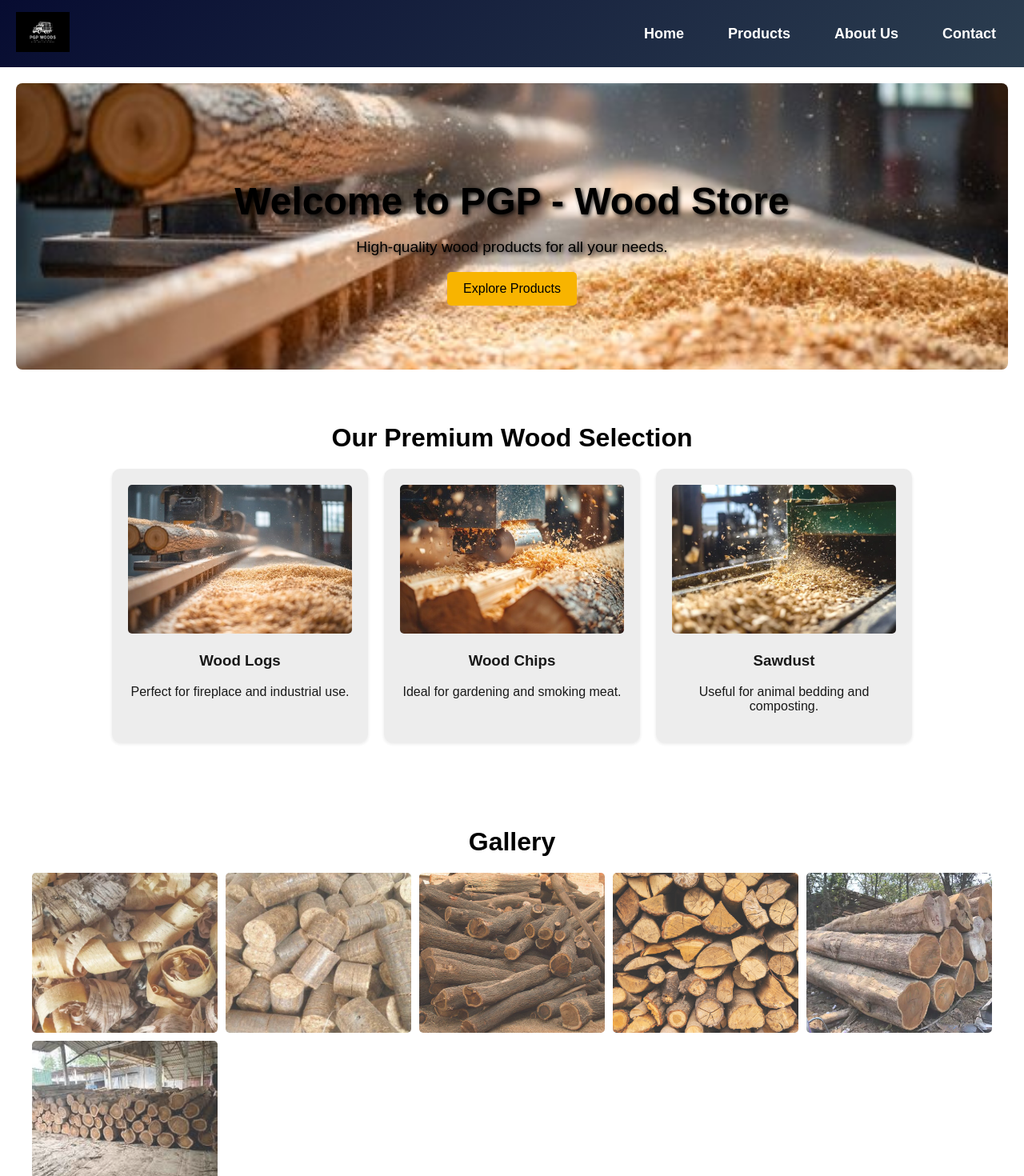
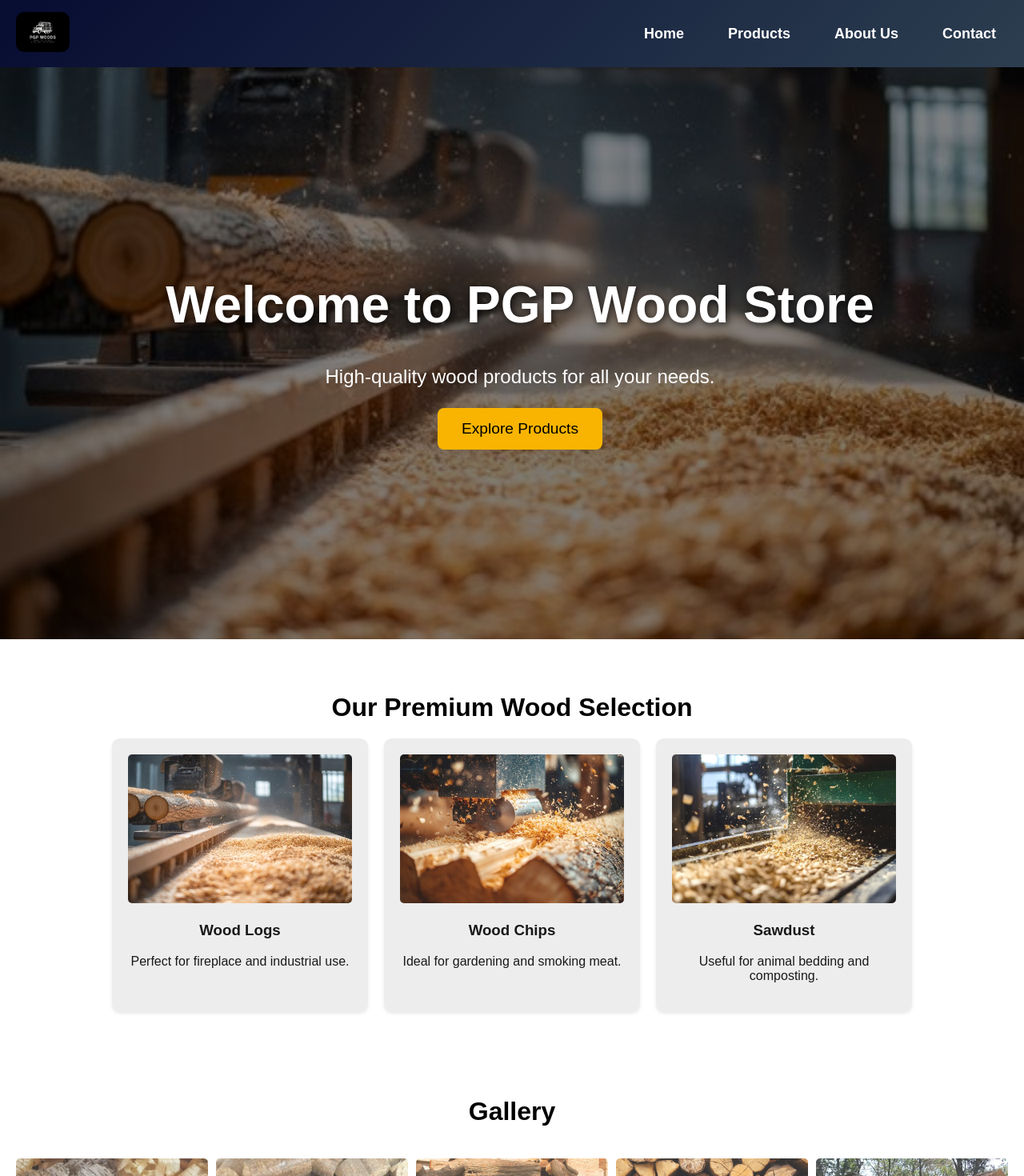
Before and after one commit to mavdranathunga/wood_store, a React (Create React App) app: page / in a window 1280 px wide. Shown: the top 1470 px of the page at 80% size. Built offline with nearby package versions, Linux system fonts and the light colour scheme.

Commit message:
More styles on pages.

```diff
--- a/src/App.css
+++ b/src/App.css
@@ -20,7 +20,7 @@
   flex-direction: column;
   justify-content: center; /* Centers content */
   align-items: center;
-  padding: 20px;
+  /*padding: 20px;*/
   text-align: center;
 }
 
--- a/src/css/About.css
+++ b/src/css/About.css
@@ -4,6 +4,7 @@
   text-align: center;
   font-family: Arial, sans-serif;
   color: #333;
+  padding: 20px;
 }
 
 .hero-section {
@@ -30,13 +31,14 @@
 }
 
 .about-content {
-  padding: 20px;
+  padding: 30px 20px;
 }
 
 .mission-vision {
   display: flex;
   justify-content: space-between;
   gap: 20px;
+  padding: 30px 0px;
 }
 
 .mission, .vision {
@@ -56,6 +58,11 @@
   font-weight: bold;
 }
 
+
+.contact {
+  padding: 20px 0px;
+}
+
 .contact a {
   color: #007BFF;
   text-decoration: none;
--- a/src/css/Contact.css
+++ b/src/css/Contact.css
@@ -2,9 +2,10 @@
   display: flex;
   flex-direction: column;
   align-items: center;
-  gap: 20px;
-  padding: 30px 60px;
-  background: #f4f4f4;
+  gap: 30px;
+  padding: 60px 60px;
+  background: #ffffff;
+  width: 70%;
 }
 
 .contact-card {
@@ -13,7 +14,7 @@
   border-radius: 12px;
   box-shadow: 0 5px 15px rgba(0, 0, 0, 0.1);
   text-align: center;
-  max-width: 400px;
+  max-width: 600px;
   width: 100%;
 }
 
@@ -51,7 +52,7 @@
   padding: 30px;
   border-radius: 12px;
   box-shadow: 0 5px 15px rgba(0, 0, 0, 0.1);
-  max-width: 400px;
+  max-width: 600px;
   width: 100%;
   text-align: center;
 }
--- a/src/css/Footer.css
+++ b/src/css/Footer.css
@@ -1,5 +1,5 @@
 .footer {
-  background-color: #070c31;
+  background: linear-gradient(135deg, #02051d, #384d63);
   color: white;
   text-align: center;
   padding: 40px 5px;
--- a/src/css/Home.css
+++ b/src/css/Home.css
@@ -6,38 +6,66 @@
 }
 
 /* Hero Section */
+/* Hero Section */
 .hero {
   background: url("../../public/images/background1.jpg") center/cover no-repeat;
-  color: rgb(0, 0, 0);
-  padding: 80px 20px;
-  border-radius: 8px;
-  text-shadow: 2px 2px 5px rgba(0, 0, 0, 0.8);
+  color: rgb(255, 255, 255);
+  height: calc(100vh - 115px); /* Full screen height */
+  display: flex;
+  flex-direction: column;
+  align-items: center;
+  justify-content: center;
+  text-align: center;
+  padding: 0px 0px 30px 20px;
+  position: relative;
+  min-height: fit-content;
+}
+
+.hero::before {
+  content: "";
+  position: absolute;
+  top: 0;
+  left: 0;
+  width: 100%;
+  height: 100%;
+  background: rgba(0, 0, 0, 0.5); /* Dark overlay */
+  z-index: 1;
+}
+
+.hero h1,
+.hero p,
+.explore-btn {
+  position: relative;
+  z-index: 2;
 }
 
 .hero h1 {
-  font-size: 3rem;
-  margin-bottom: 10px;
+  font-size: clamp(2rem, 5vw, 4rem);
+  margin-bottom: 15px;
+  text-shadow: 2px 2px 10px rgba(0, 0, 0, 0.8);
 }
 
 .hero p {
-  font-size: 1.2rem;
-  margin-bottom: 20px;
+  font-size: clamp(1rem, 2.5vw, 1.5rem);
+  margin-bottom: 25px;
 }
 
 .explore-btn {
-  padding: 12px 20px;
-  font-size: 1rem;
+  padding: 15px 30px;
+  font-size: clamp(0.9rem, 2.1vw, 1.2rem);
   background: #f8b400;
   color: black;
   border: none;
   cursor: pointer;
   transition: 0.3s;
-  border-radius: 5px;
+  border-radius: 8px;
 }
 
 .explore-btn:hover {
   background: #ffcc00;
+  transform: scale(1.05);
 }
+
 
 /* Featured Products */
 .featured {
@@ -84,7 +112,7 @@
 
 .gallery h2 {
   font-size: 2rem;
-  margin-bottom: 20px;
+  margin-bottom: 40px;
 }
 
 .gallery-grid {
--- a/src/css/Navbar.css
+++ b/src/css/Navbar.css
@@ -19,10 +19,11 @@
     width: auto;
     cursor: pointer;
     transition: transform 0.3s;
+    border-radius: 10px;
   }
 
   .logo img:hover {
-    transform: scale(1.1);
+    transform: scale(1.2);
   }
 
   /* Navigation Links */
--- a/src/css/Products.css
+++ b/src/css/Products.css
@@ -1,8 +1,12 @@
 /* src/css/Products.css */
 .products {
   text-align: center;
+  padding: 20px;
 }
 
+.products .product-grid {
+  padding-top: 30px;
+}
 .product-grid {
   display: flex;
   justify-content: center;
--- a/src/pages/Home.js
+++ b/src/pages/Home.js
@@ -7,7 +7,7 @@
     <div className="home-container">
       {/* Hero Section */}
       <section className="hero">
-        <h1>Welcome to PGP - Wood Store</h1>
+        <h1>Welcome to PGP Wood Store</h1>
         <p>High-quality wood products for all your needs.</p>
         <button className="explore-btn">Explore Products</button>
       </section>
@@ -44,6 +44,12 @@
           <img src="../images/gallery4.jpg" alt="Woodcraft"/>
           <img src="../images/gallery5.avif" alt="Wood Pile"/>
           <img src="../images/gallery6.jpg" alt="Sawmill"/>
+          <img src="../images/gallery1.jpeg" alt="Lumber"/>
+          <img src="../images/gallery2.webp" alt="Forest"/>
+          <img src="../images/gallery3.jpg" alt="Firewood"/>
+          <img src="../images/gallery4.jpg" alt="Woodcraft"/>
+          <img src="../images/gallery5.avif" alt="Wood Pile"/>
+          <img src="../images/gallery6.jpg" alt="Sawmill"/>
         </div>
       </section>
     </div>
```
